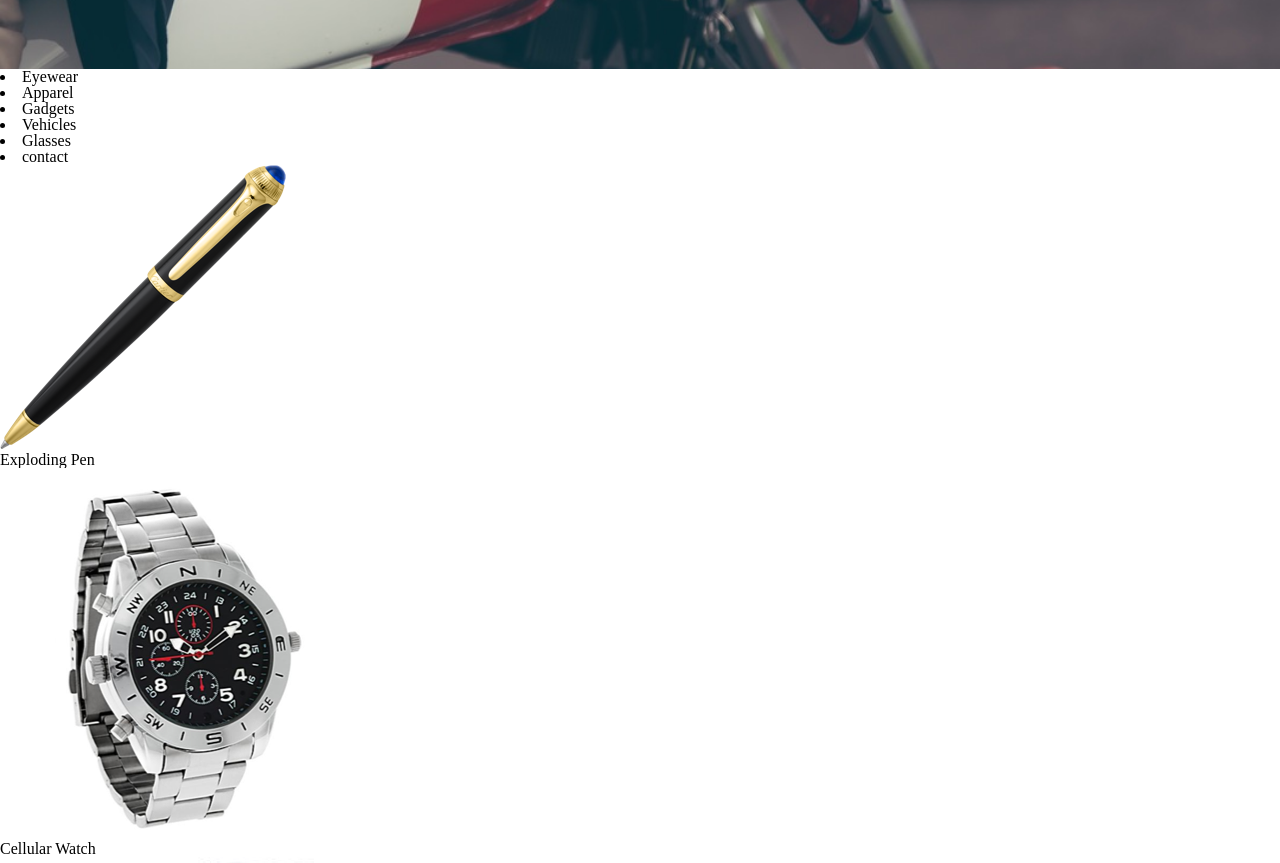
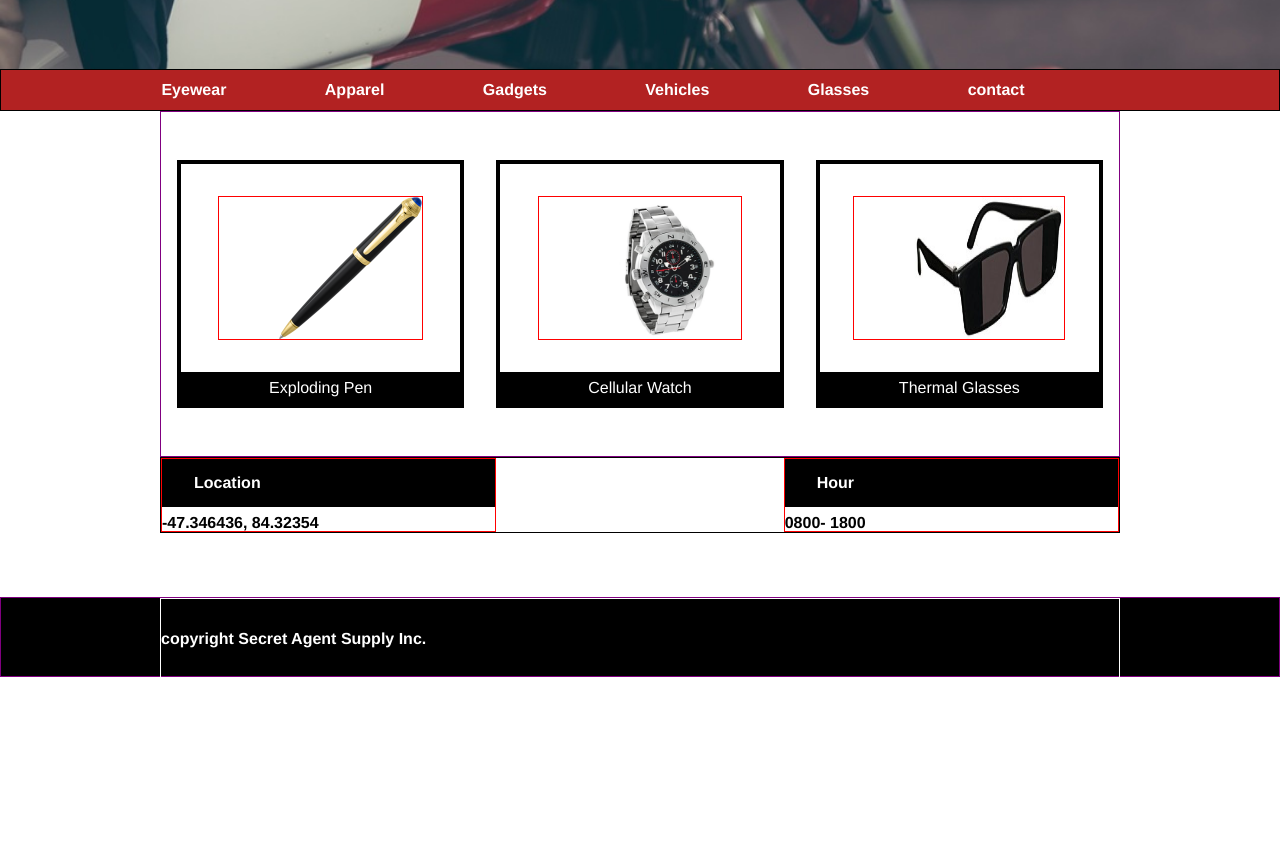
Before and after one commit to Sabzs/SecretAgentSupply, a plain HTML site: page index.html in a window 1280 px wide. Shown: the part 378-1241 px from the top of the page. After the commit the page ends 1058 px from the top, so only its background shows below. Drawn offline with Linux system fonts and the light colour scheme.

Commit message:
added css rules

```diff
--- a/index.html
+++ b/index.html
@@ -22,6 +22,7 @@
     <div class="main-container">
 
       <div class="main-banner">
+        <div class="banner-cont">
           <div class="h3">
             <h3>NEW ARRIVAL</h3>
           </div>
@@ -29,59 +30,72 @@
             <h1>SPORT BIKES AND MOTORCYCLES</h1>
           </div>
         </div>
+      </div>
 
-      <div class="navigation">
+      <div class="menu">
         <nav>
-          <span><li>Eyewear</li></span>
-          <span><li>Apparel</li></span>
-          <span><li>Gadgets</li></span>
-          <span><li>Vehicles</li></span>
-          <span><li>Glasses</li></span>
-          <span><li>contact</li></span>
+          <span><h4>Eyewear</h4></span>
+          <span><h4>Apparel</h4></span>
+          <span><h4>Gadgets</h4></span>
+          <span><h4>Vehicles</h4></span>
+          <span><h4>Glasses</h4></span>
+          <span><h4>contact</h4></span>
         </nav>
       </div>
 
-      <div class="container2">
-        <div class="product-grid">
-          <div class="product">
+      <div class="container">
+          <div class="photo-grid">
+            <div class="pen-img">
+            <img class="resize" src="./resources/images/pen.png" alt="Exploding Pen">
+            </div>
             <div class="pen">
-              <img src="./resources/images/pen.png" alt="pen">
-            </div>
               <h4>Exploding Pen</h4>
             </div>
-          <div class="product">
+
+          </div>
+          <div class="photo-grid">
+            <div class="watch-img">
+              <img class="resize" src="./resources/images/watch.png" alt="Cellular Watch">
+            </div>
             <div class="watch">
-              <img src="./resources/images/watch.png" alt="Cellular Watch">
-            </div>
               <h4>Cellular Watch</h4>
             </div>
-          <div class="product">
+
+          </div>
+          <div class="photo-grid">
+            <div class="glasses-img">
+              <img class="resize" src="./resources/images/glasses.png" alt="Thermal Glasses">
+            </div>
             <div class="glasses">
-              <img src="./resources/images/glasses.png" alt="Thermal Glasses">
-            </div>
               <h4>Thermal Glasses</h4>
             </div>
+
           </div>
       </div>
 
-      <div class="container3">
+      <div class="locate">
+        <div class="location-container">
           <div class="location">
-            <div class="#">
             <h4>Location</h4>
           </div>
             <p>-47.346436, 84.32354</p>
         </div>
+
+        <div class="hour-container">
           <div class="hour">
-          <div class="#">
             <h4>Hour</h4>
          </div>
             <p>0800- 1800</p>
           </div>
       </div>
 
-      <footer>copyright Secret Agent Supply Inc.</footer>
+      <footer class="footer">
+        <div class="copyright">
+          <h4>copyright Secret Agent Supply Inc.</h4>
+        </div>
+      </footer>
 
-    </div>
+    </div> <!--main container closing tag-->
 
   </body>
 </html>
--- a/resources/css/style.css
+++ b/resources/css/style.css
@@ -10,25 +10,26 @@ html {
 .body {
   display: flex
 }
-
+.logo, .banner-cont,
+.menu, .container {
+  display: flex;
+  color: white;
+  font-family: Helvetica;
+  width: 960px;
+  margin: auto;
+}
+/*header section*/
 header {
   display: flex;
   background-color: black;
   width: 100%;
 }
-
 .logo {
   display: flex;
-  align-items: center;
-  margin: 0 auto;
-  color: white;
-  font-family: Helvetica;
-  font-size: 1rem;
-  font-weight: bold;
-  width: 960px;
-  border: 1px solid red;
   padding-top: 0.66rem;
   padding-bottom: 0.66rem;
+  align-items: center;
+  border: 1px solid red;
 }
 .logo-img {
   display: flex;
@@ -36,13 +37,170 @@ header {
   margin-right: 1rem;
   margin-left: 0.5rem;
 }
+.title {
+  display: flex;
+  font-size: 1rem;
+  font-weight: bold;
 
+}
+
+/*main-container section*/
+
+.main-container {
+  display: flex;
+  flex-direction: column;
+}
+
+/*main-banner section*/
 .main-banner {
   display: flex;
+  width: 100%;
   height: 25rem;
-  color: white;
   background-image: url("../images/moto.jpeg");
   background-repeat: no-repeat;
   background-position: center;
   background-size: cover;
 }
+.banner-cont {
+  display: flex;
+  flex-direction: column;
+  justify-content: center;
+  align-content: flex-start;
+  width: 25rem;
+
+  margin-top: 9rem;
+  margin-bottom: 4.5rem;
+  background-color: black;
+  border: 1px solid red;
+}
+
+.banner-cont .h3 {
+  display: flex;
+  font-size: 1rem;
+  font-weight: bold;
+  margin-top: 2rem;
+  margin-left: 3rem;
+}
+.banner-cont .h1 {
+  display: flex;
+  font-size: 2rem;
+  font-weight: bold;
+  margin-left: 3rem;
+  margin-top: 0.25rem;
+}
+.menu {
+  display: flex;
+  align-items: center;
+  justify-content: center;
+  margin: 0 auto;
+  font-size: 1rem;
+  font-weight: bold;
+  border: 1px solid black;
+  background-color: firebrick;
+  width: 100%;
+}
+nav span {
+  display: inline-block;
+  padding-right: 94px;
+  align-self: center;
+  align-items: center;
+  margin-top: 0.75rem;
+  margin-bottom: 0.75rem;
+}
+
+/*photo-grid container*/
+
+.container {
+  display: flex;
+  border: 1px solid purple;
+}
+
+.photo-grid {
+  display: flex;
+  align-items: center;
+  margin: 0 auto;
+  width: 30%;
+  border: 4px solid black;
+  margin-top: 3rem;
+  margin-bottom: 3rem;
+  flex-direction: column;
+
+
+}
+.pen-img, .watch-img,
+.glasses-img {
+  display: flex;
+  height: 9rem;
+  margin-top: 2rem;
+  margin-bottom: 2rem;
+  border: 1px solid red;
+  padding-left: 60px;
+}
+.pen, .watch, .glasses {
+  display: flex;
+  width: 100%;
+  background-color: black;
+  padding-top: 0.5rem;
+  padding-bottom: 0.5rem;
+  justify-content: center;
+}
+.resize {
+  max-width: 150px;
+  max-height: 100%;
+}
+
+/*location container*/
+.locate {
+  display: flex;
+  flex-direction: row;
+  justify-content: space-between;
+  border: 1px solid black;
+  margin: 0 auto;
+  margin-bottom: 4rem;
+  width: 960px;
+  font-family: Helvetica;
+  font-weight: bold;
+}
+.location-container {
+  display: flex;
+  width: 35%;
+  flex-direction: column;
+  border: 1px solid red;
+}
+.hour-container {
+  display: flex;
+  width: 35%;
+  flex-direction: column;
+  border: 1px solid red;
+}
+.location, .hour {
+  display: flex;
+  padding-left: 2rem;
+  padding-top: 1rem;
+  padding-bottom: 1rem;
+  margin-bottom: 0.5rem;
+  background-color: black;
+  color: white;
+}
+
+/*footer section*/
+.footer {
+  width: 100%;
+  height: 5rem;
+
+  text-align: left;
+  border: 1px solid purple;
+  background-color: black;
+  color: white;
+}
+.copyright {
+  width: 960px;
+  font-weight: bold;
+  text-align: left;
+  margin: 0 auto;
+  padding-top: 2rem;
+  padding-bottom: 2rem;
+  font-family: Helvetica;
+  font-size: 1rem;
+  border: 1px solid white;
+}
```
Lines whose indentation alone changed are shown as unchanged.
